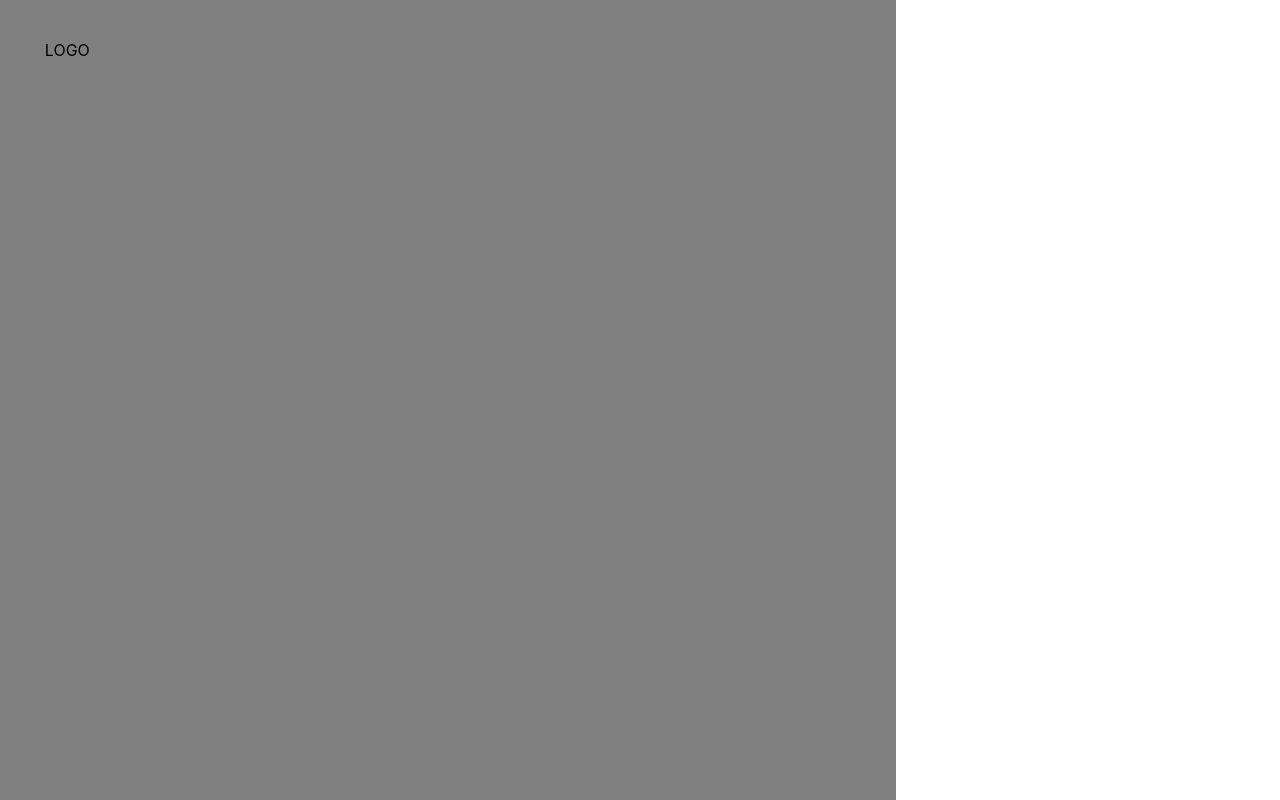
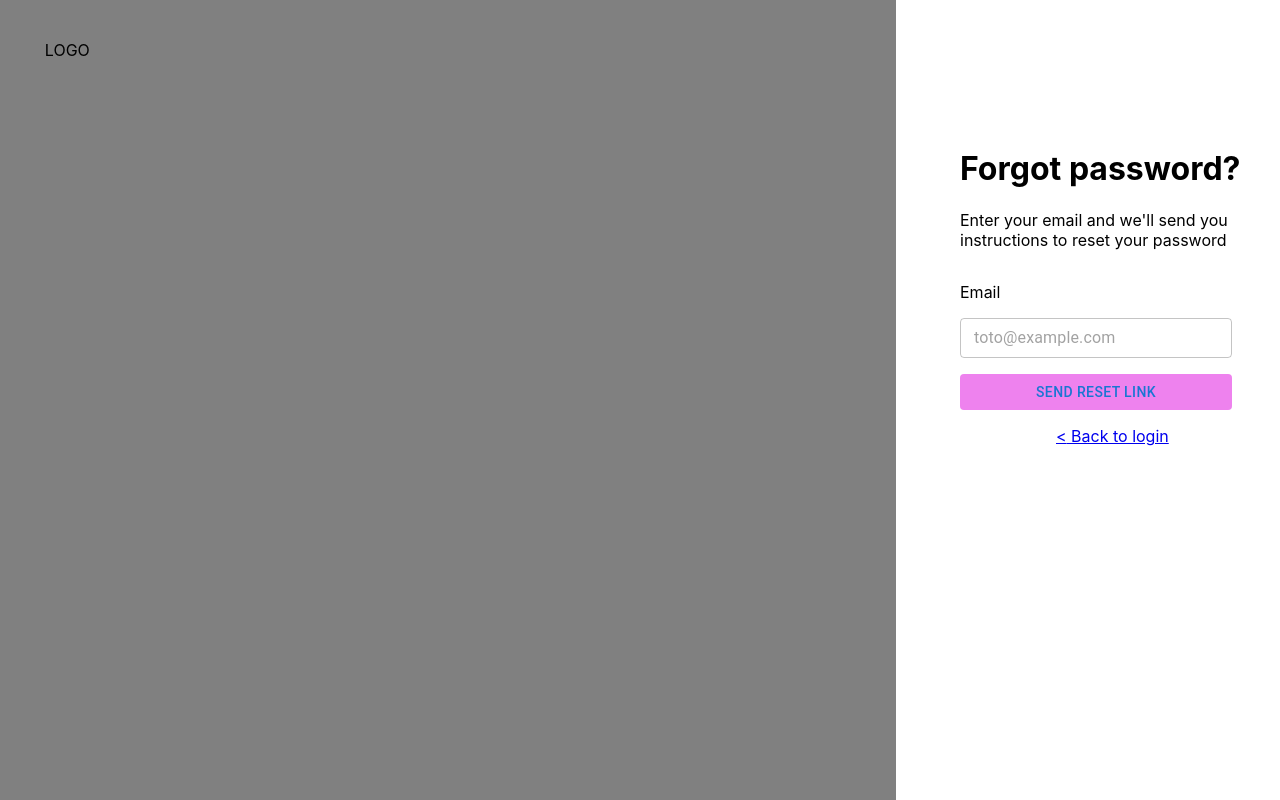
Before and after one commit to moymat/bristolbe, a React (Create React App) app in the folder client/: page /forgot-password in a window 1280 px wide. Built offline with nearby package versions, Linux system fonts and the light colour scheme.

Commit message:
Mise en place de la vue Forgot password

```diff
--- a/client/src/components/App/App.js
+++ b/client/src/components/App/App.js
@@ -2,6 +2,7 @@ import './App.scss';
 import Login from '../Login';
 import Logo from '../Logo';
 import Register from '../Register';
+import Forgot from '../Forgot';
 import { Route, Switch, Redirect } from 'react-router-dom';
 
 
@@ -16,6 +17,9 @@ export default function App() {
         <Route path="/register">
           <Register />
         </Route>
+        <Route path="/forgot-password">
+          <Forgot />
+        </Route>
       </Switch>
 
 
--- a/client/src/components/Forgot/index.js
+++ b/client/src/components/Forgot/index.js
@@ -0,0 +1,30 @@
+import './style.scss';
+import { Link } from 'react-router-dom';
+import { TextField, Button, Checkbox, FormControlLabel } from '@mui/material';
+
+export default function Register() {
+    const specialCharacter = "<";
+    return(
+        <div className="forgot-rightpage">
+            <h1 className="forgot-title">Forgot password?</h1>
+            <p className="forgot-instructions">Enter your email and we'll send you instructions to reset your password</p>
+            <form className="forgot-form">
+                <p>Email</p>
+                <TextField
+                    type="email"
+                    name="email"
+                    placeholder="toto@example.com"
+                    size="small"
+                />
+                <Button
+                type="submit"
+                className="forgot-submit">
+                   Send reset link
+                </Button>
+            </form>
+                <p className="forgot-create">
+                    <Link to="/"> {specialCharacter} Back to login</Link>
+                </p>
+        </div>
+    )
+}
--- a/client/src/components/Forgot/style.scss
+++ b/client/src/components/Forgot/style.scss
@@ -0,0 +1,27 @@
+.forgot{
+    &-rightpage {
+        width: 25%;
+        padding: 10% 0 0 5%;
+        flex-direction: column;
+        overflow: auto;
+    }
+
+    &-form {
+        width: 85%;
+        display: flex;
+        flex-direction: column;
+    }
+    &-submit{
+        margin-top: 1rem !important;
+        background-color: violet !important;
+    }
+    &-create{
+        margin-top: 5% !important;
+        display: flex !important;
+        margin: 30%;
+    }
+    &-instructions{
+        width: 85%;
+    }
+
+}
--- a/client/src/components/Login/index.js
+++ b/client/src/components/Login/index.js
@@ -12,13 +12,13 @@ export default function Login() {
                 <TextField
                     type="email"
                     name="email"
-                    placeholder="E-mail"
+                    placeholder="toto@example.com"
                     className="log-email"
                     size="small"
                 />
                     <div className="log-text">
                         <p>Password</p>
-                        <Link to="#" className="log-forgot">Forgot password ?</Link>
+                        <Link to="/forgot-password" className="log-forgot">Forgot password ?</Link>
                     </div>
                 <TextField
                     type="password"
--- a/client/src/components/Register/index.js
+++ b/client/src/components/Register/index.js
@@ -19,7 +19,7 @@ export default function Register() {
                 <TextField
                     type="email"
                     name="email"
-                    placeholder="E-mail"
+                    placeholder="toto@example.com"
                     className="reg-email"
                     size="small"
                 />
--- a/client/src/components/Register/style.scss
+++ b/client/src/components/Register/style.scss
@@ -12,9 +12,6 @@
         justify-content: center;
         flex-direction: column;
     }
-    &-forgot{
-        margin-top: 3.5%;
-    }
     &-submit{
         margin-top: 1rem !important;
         background-color: violet !important;
```
